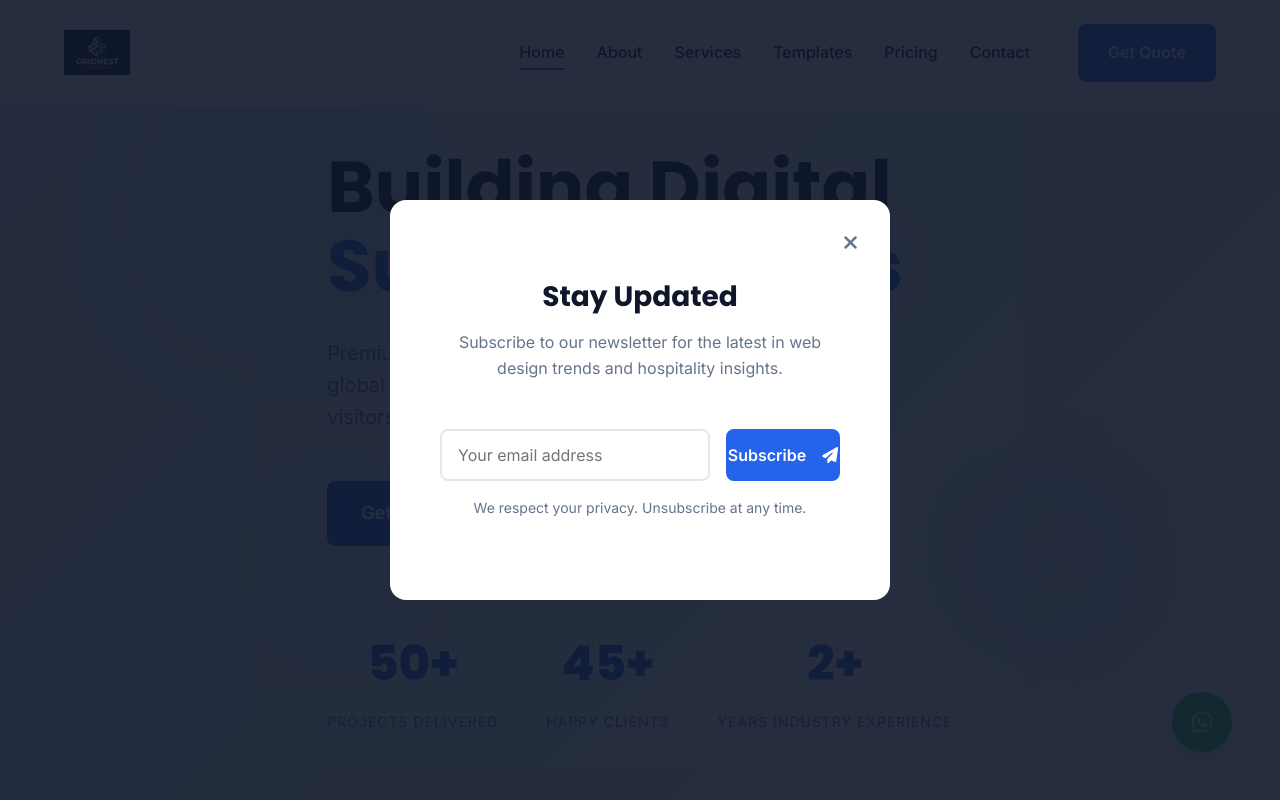
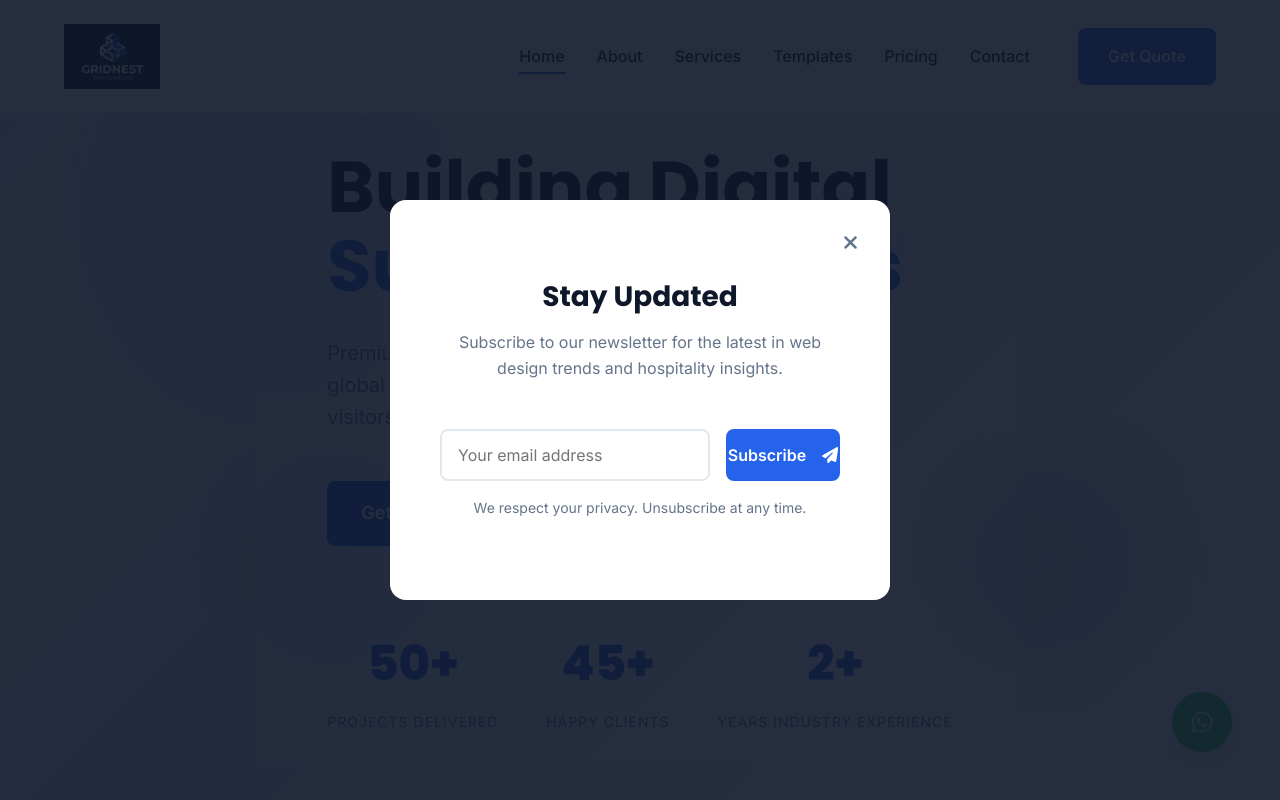
Before and after one commit to vikas-sahu1702/Gridnest-web-solution, a website: page index.html in a window 1280 px wide. Shown: the top 800 px of the page. Drawn offline with Linux system fonts and the light colour scheme.

Commit message:
Increase navbar logo size from 45px to 65px

```diff
--- a/css/style.css
+++ b/css/style.css
@@ -248,7 +248,7 @@ p {
     text-decoration: none;
 }
 .logo img {
-    height: 45px;
+    height: 65px;
     width: auto;
     object-fit: contain;
 }
```
